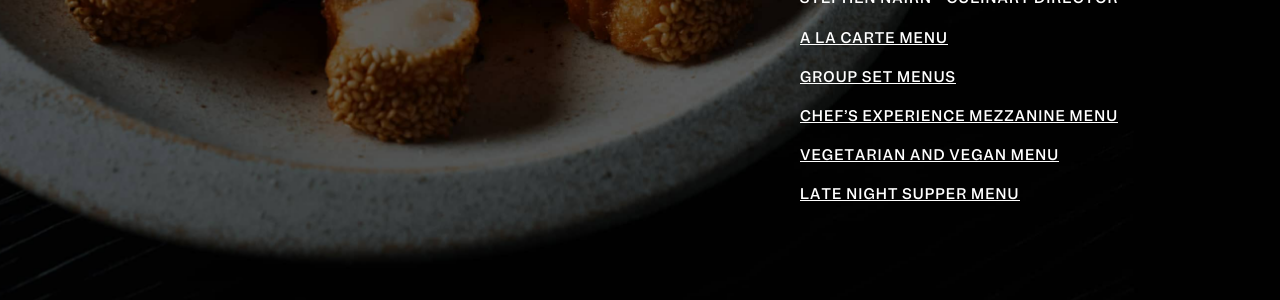
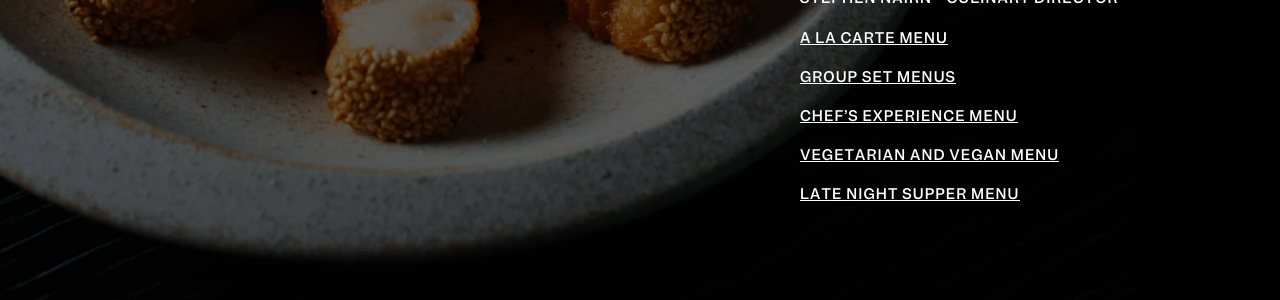
Before and after one commit to yugenteabar/restaurant, a Jekyll site: the page built from _pages/food.md, in a window 1280 px wide and 900 px high, scrolled down 370 px. Shown: the part 256-556 px from the top of the window. Built offline with Jekyll 4.4.1, drawn with Linux system fonts in a browser that asks for light colours.

Commit message:
TinaCMS content update

```diff
--- a/_pages/food.md
+++ b/_pages/food.md
@@ -32,8 +32,8 @@ menus:
     pdf_file: /assets/images/Yugen ALC A4 Menu 10.04.2024.pdf
   - menu_title: Group set menus
     pdf_file: '/assets/images/Yugen Group Set Menus 8:4:24.pdf'
-  - menu_title: Chef’s experience mezzanine menu
-    pdf_file: /assets/images/Yugen Chef's Exp Menu May 2024.pdf
+  - menu_title: Chef’s experience menu
+    pdf_file: /assets/images/Yugen Che'f Exp Menu May 2024.pdf
   - menu_title: Vegetarian and Vegan menu
     pdf_file: /assets/images/Yugen Vego & Vegan Menu 07.04.2024.pdf
   - menu_title: LATE NIGHT SUPPER MENU
```
